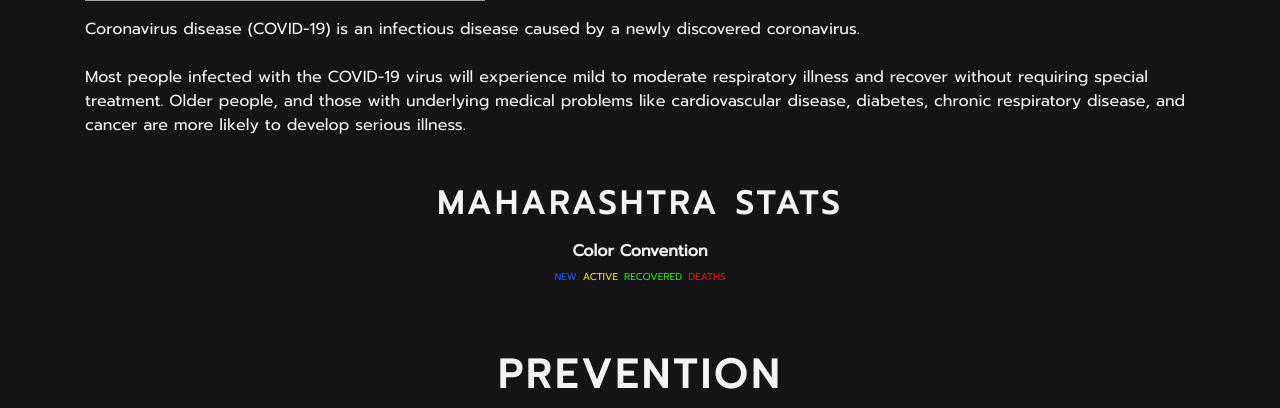
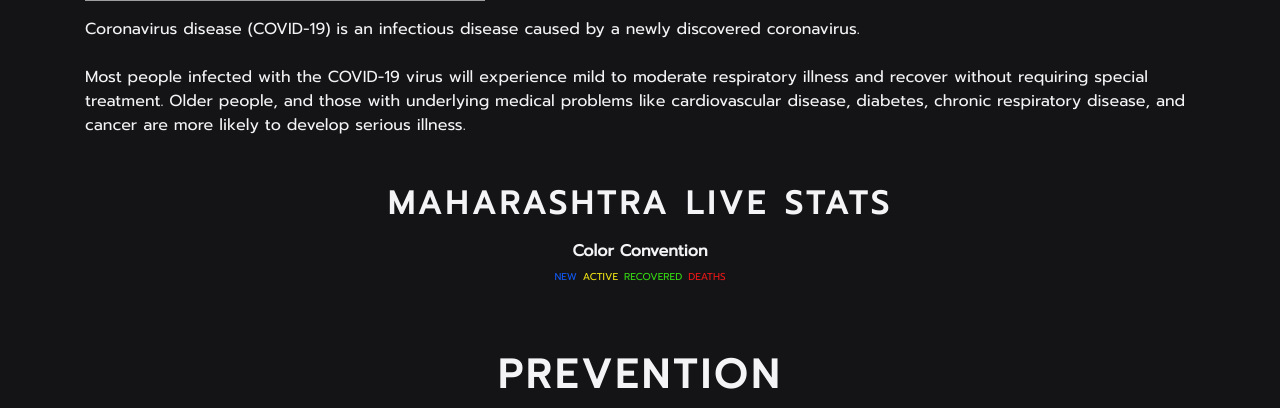
Before and after one commit to imaaditya-stack/Covid19TrackerApi, a Django app: template COVIDAPP/templates/index.html in a window 1280 px wide. Shown: the part 363-771 px from the top of the page. Run offline with Django 3.2, Linux system fonts and the light colour scheme; the template is opened without the code that fills it, so the values that code supplies are empty; some libraries are stand-ins or nearby versions; grey boxes are pictures that could not be loaded.

Commit message:
Update index.html

```diff
--- a/COVIDAPP/templates/index.html
+++ b/COVIDAPP/templates/index.html
@@ -7,7 +7,7 @@
     <img src="https://www.who.int/images/default-source/health-topics/coronavirus/gettyimages-1203376093.tmb-1920v.png?Culture=en&sfvrsn=6e0c1bc7_6" alt="" class="img-fluid">
     <p class="mt-3 w-100">Coronavirus disease (COVID-19) is an infectious disease caused by a newly discovered coronavirus. <br><br> Most people infected with the COVID-19 virus will experience mild to moderate respiratory illness and recover without requiring special treatment.  Older people, and those with underlying medical problems like cardiovascular disease, diabetes, chronic respiratory disease, and cancer are more likely to develop serious illness.</p>
 
-    <h2 class="mt-5 mb-3" style="letter-spacing:4px;">Maharashtra stats</h2>
+    <h2 class="mt-5 mb-3" style="letter-spacing:4px;">Maharashtra live stats</h2>
     <p class="text-center"><strong>Color Convention</strong>
         <br>
         <span style="color: #1158F0;">new</span>
```
